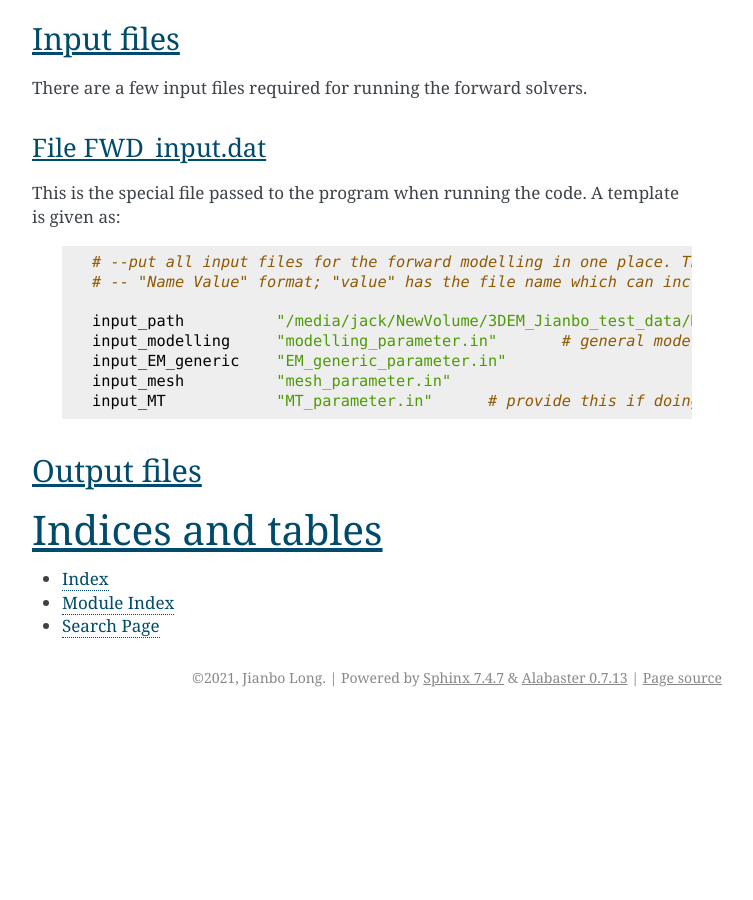
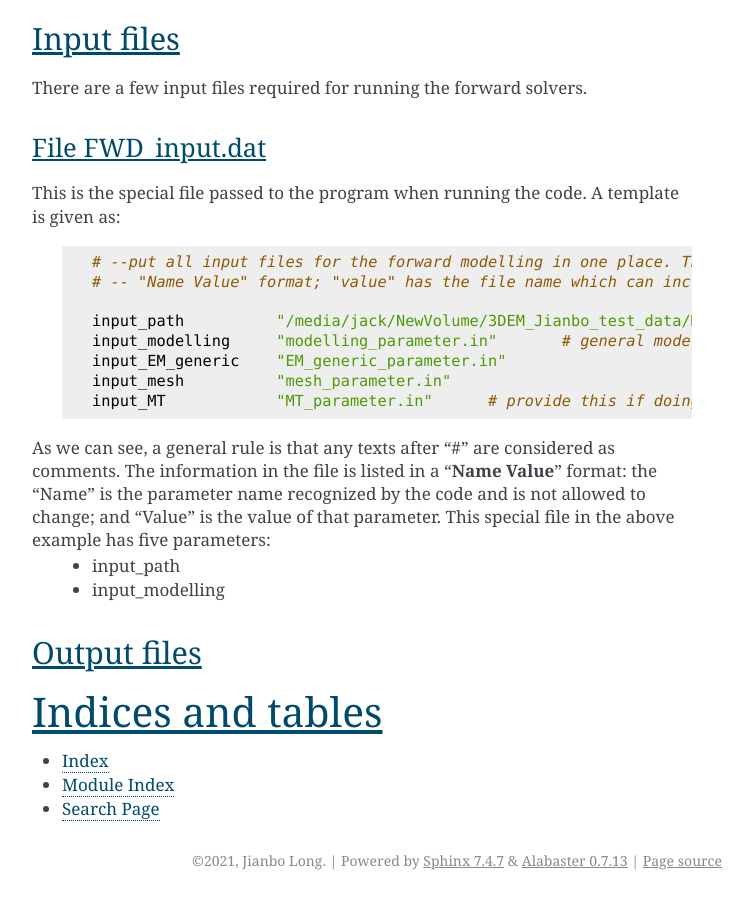
Before and after one commit to InfinityHub/FE2D_forEM, a Sphinx documentation site: the page built from docs/source/index.rst, in a window 1280 px wide and 900 px high, scrolled down 1599 px. Shown: the whole window, without its empty margins (388-1141 px from the left). Built offline with Sphinx 7.4.7, drawn with Linux system fonts in a browser that asks for light colours; before the commit the page ends 2316 px from its top, so only the background shows below that.

Commit message:
Update index.rst

```diff
--- a/docs/source/index.rst
+++ b/docs/source/index.rst
@@ -49,7 +49,7 @@ Input files
 
 There are a few input files required for running the forward solvers.
 
-File FWD_input.dat
+File FWD\_input.dat
 ^^^^^^^^^^^^^^^^^^
 
 This is the special file passed to the program when running the code. A template is given as:
@@ -59,11 +59,15 @@ This is the special file passed to the program when running the code. A template
       # --put all input files for the forward modelling in one place. This file is the direct input file for modelling program.
       # -- "Name Value" format; "value" has the file name which can include the path info.
 
-      input_path          "/media/jack/NewVolume/3DEM_Jianbo_test_data/MT2D_3layer/"    # path info for all file defined here (if they are in one place)
+      input_path          "/media/jack/NewVolume/3DEM_Jianbo_test_data/MT2D_3layer/"    # path info for all files defined here (if they are in one place)
       input_modelling     "modelling_parameter.in"       # general modelling parameters
       input_EM_generic    "EM_generic_parameter.in"
       input_mesh          "mesh_parameter.in"
       input_MT            "MT_parameter.in"      # provide this if doing MT modelling
+
+As we can see, a general rule is that any texts after "#" are considered as comments. The information in the file is listed in a "**Name Value**" format: the "Name" is the parameter name recognized by the code and is not allowed to change; and "Value" is the value of that parameter. This special file in the above example has five parameters:
+   * input\_path
+   * input\_modelling
 
 Output files
 ------------
```
